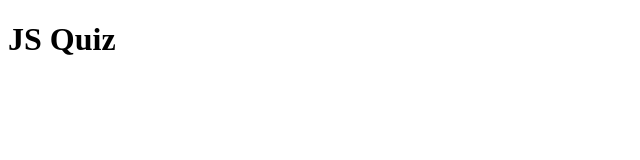
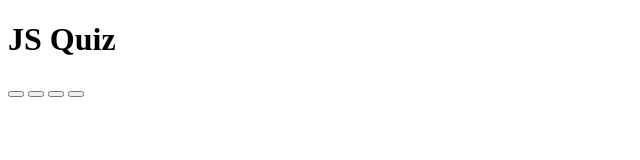
Before and after one commit to mfomin93/JSQuiz, a plain HTML site: page index.html in a window 1280 px wide. Shown: the full height of the page, 0-640 px from the left. Drawn offline with Linux system fonts and the light colour scheme.

Commit message:
html mods and js file added

```diff
--- a/index.html
+++ b/index.html
@@ -8,9 +8,8 @@
 <body>
     <h1>JS Quiz</h1>
     <p id="questions"></p>
-    <btn id="btn0"></btn>
-    <btn id="btn1"></btn>
-    <btn id="btn2"></btn>
-    <btn id="btn3"></btn>
-</body>
+  <button id="btn0"></button>
+  <button id="btn1"></button>
+  <button id="btn2"></button>
+  <button id="btn3"></button>
 </html>
--- /dev/null
+++ b/script.js
@@ -0,0 +1,3 @@
+var variableOne = document.getElementById("question").innerHTML = "Hello World!" {
+    document.textContent = "What is Javascript?"
+}
```
